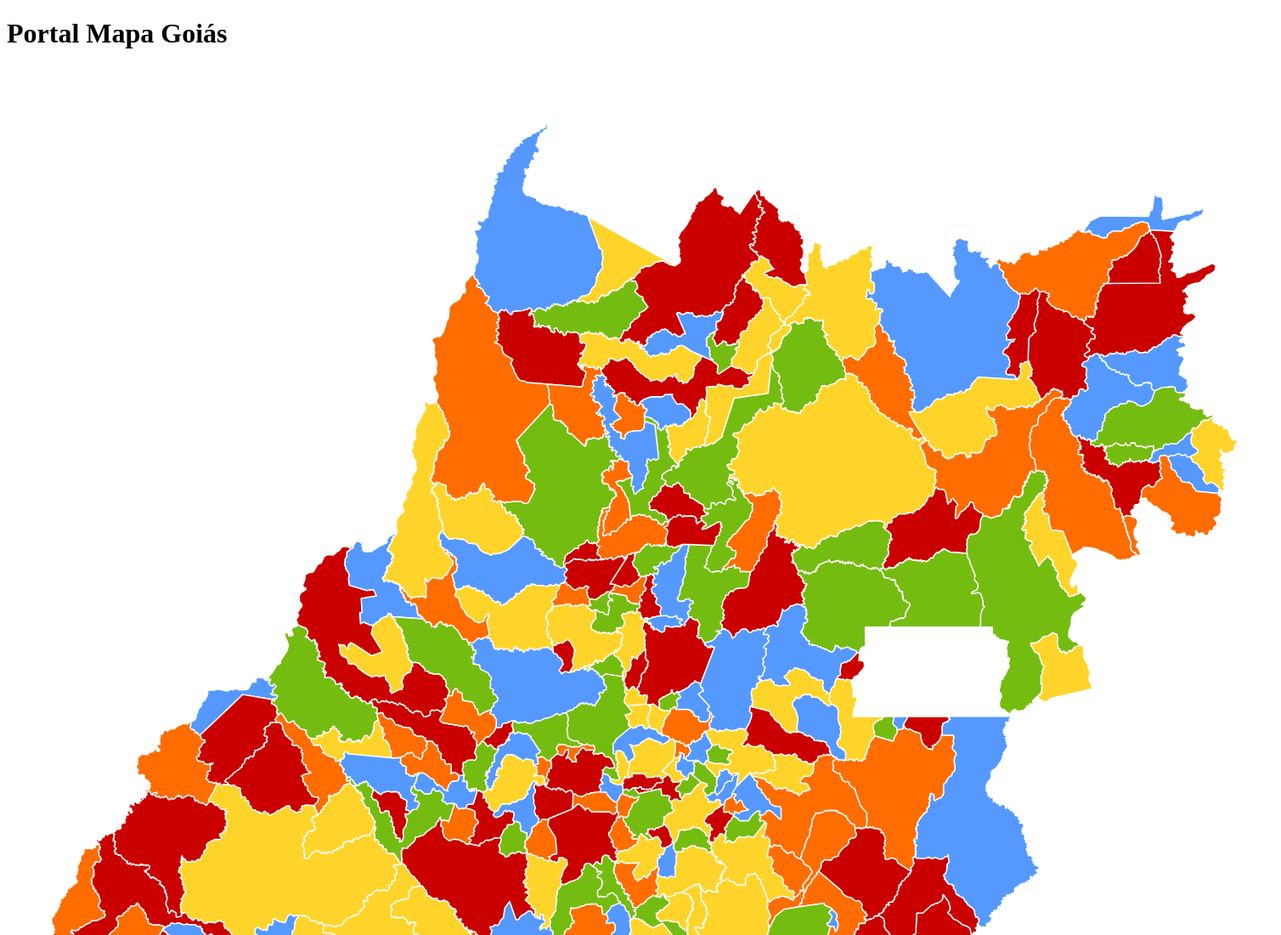
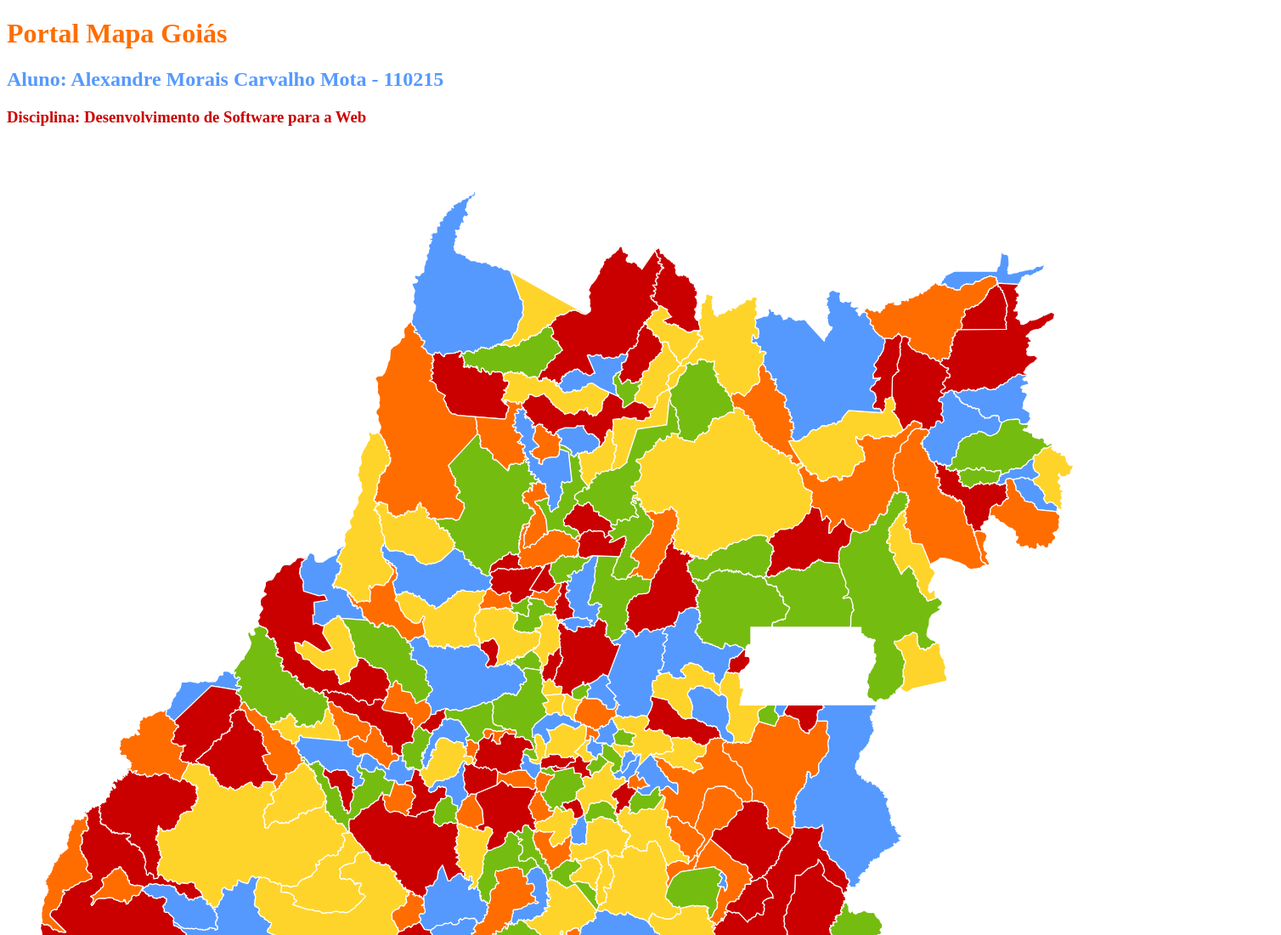
Before and after one commit to AlexMota/ProjetoWebMapa, a plain HTML site: page SiteMapaGoias/index.html in a window 1280 px wide. Shown: the top 1100 px of the page at 85% size, 1508 px wide, since content can reach past the window. Drawn offline with Linux system fonts and the light colour scheme.

Commit message:
editando o css

```diff
--- a/SiteMapaGoias/css/style.css
+++ b/SiteMapaGoias/css/style.css
@@ -1,3 +1,10 @@
-body {
+h1 {
+	color: #ff6d00;
+}
+h2 {
+	color: #5599ff;
+}
 
+h3{
+	color:#ca0000;
 }
--- a/SiteMapaGoias/index.html
+++ b/SiteMapaGoias/index.html
@@ -9,8 +9,10 @@
 	</head>
 	<body>
 		<h1>Portal Mapa Goiás</h1>
+		<h2>Aluno: Alexandre Morais Carvalho Mota - 110215</h2>
+		<h3>Disciplina: Desenvolvimento de Software para a Web</h3>
 
-		<object type="image/svg+xml" id="mapa" onload="mudarCor()" data="img/mapa_goias_editado.svg" width="1500px" height="1500px">
+		<object type="image/svg+xml" id="mapa" onload="mudarCor()" data="img/mapa_goias_editado.svg" width="1300px" height="1300px">
 			Seu navegador não suporta arquivos SVG.
 		</object>
 
```
